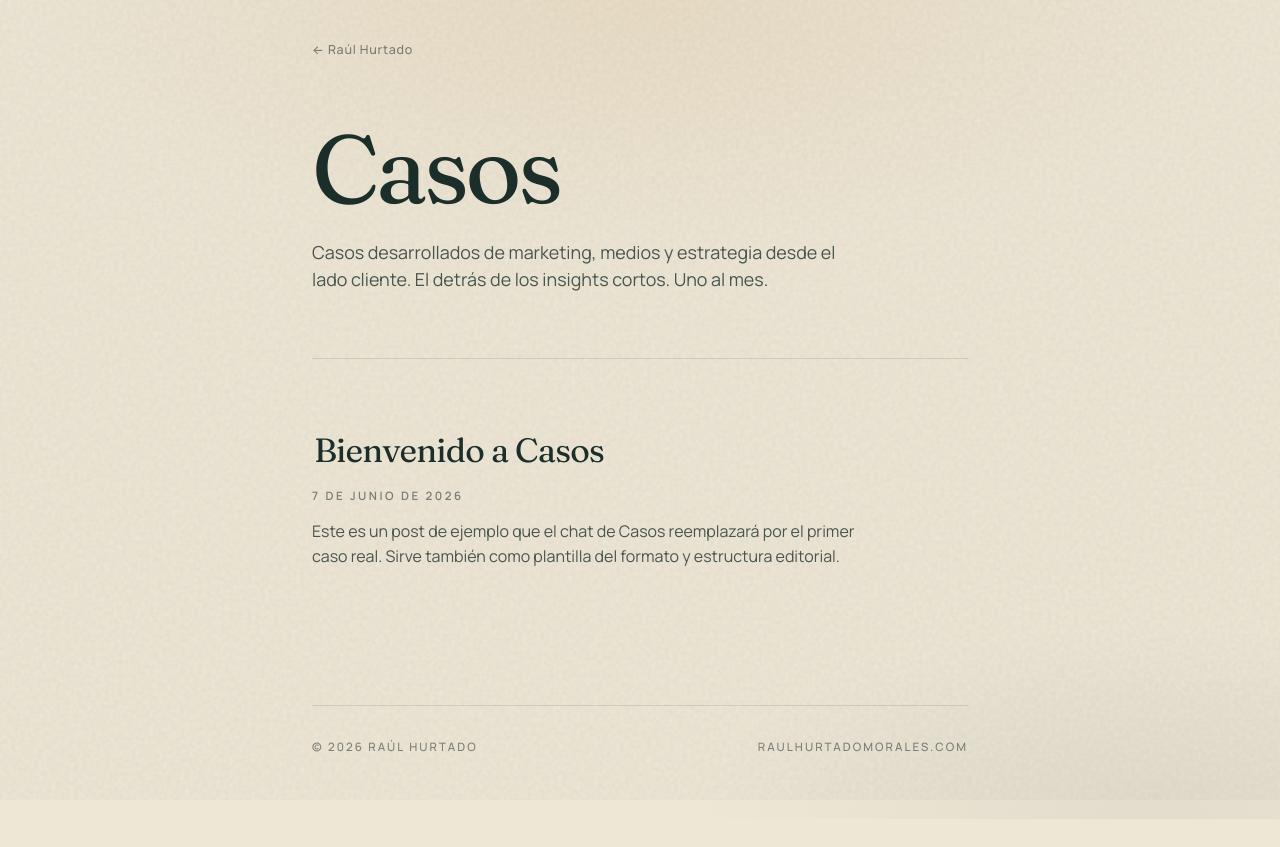
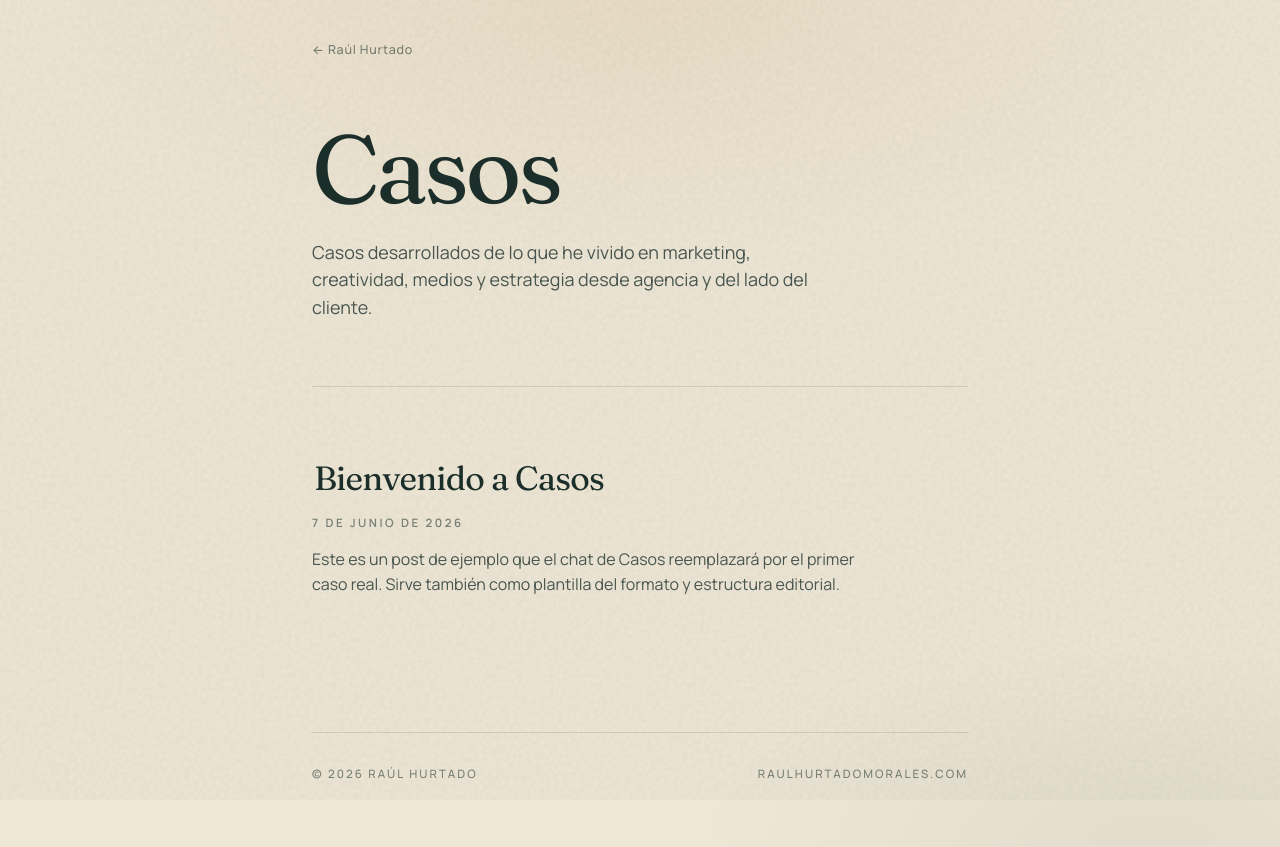
Before and after one commit to raulhurtadomorales/Blog, an Astro site: page /casos in a window 1280 px wide. Before the commit the page ends 819 px from the top, so only its background shows below. Built offline with nearby package versions, Linux system fonts and the light colour scheme; Astro itself is replaced by a stand-in of ours.

Commit message:
Update index.astro

```diff
--- a/src/pages/casos/index.astro
+++ b/src/pages/casos/index.astro
@@ -25,8 +25,7 @@ const formatDate = (date: Date) =>
     <header class="casos-header">
       <h1 class="casos-title fade d1">Casos</h1>
       <p class="casos-dek fade d2">
-        Casos desarrollados de marketing, medios y estrategia desde el lado cliente. El detrás de los
-        insights cortos. Uno al mes.
+        Casos desarrollados de lo que he vivido en marketing, creatividad, medios y estrategia desde agencia y del lado del cliente.
       </p>
     </header>
 
```
